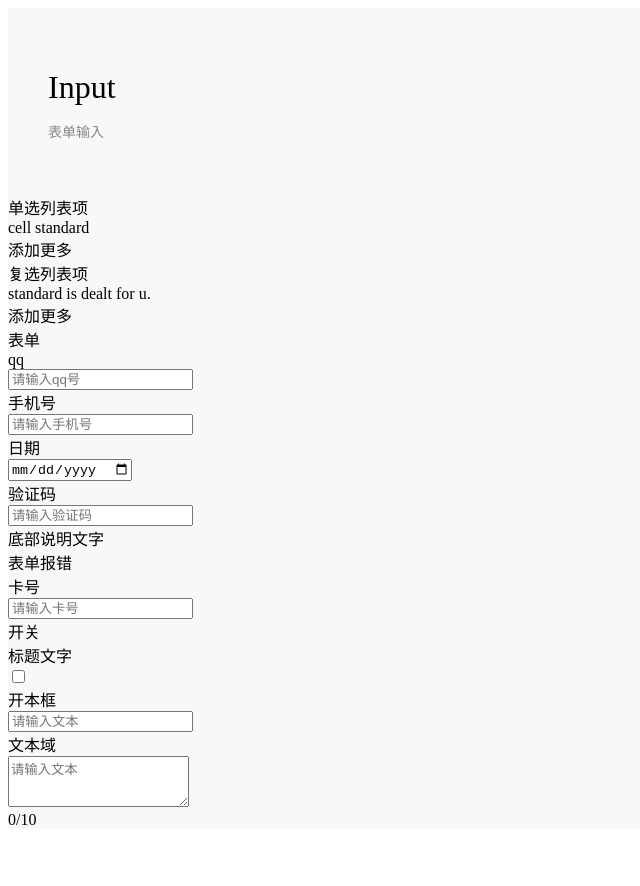
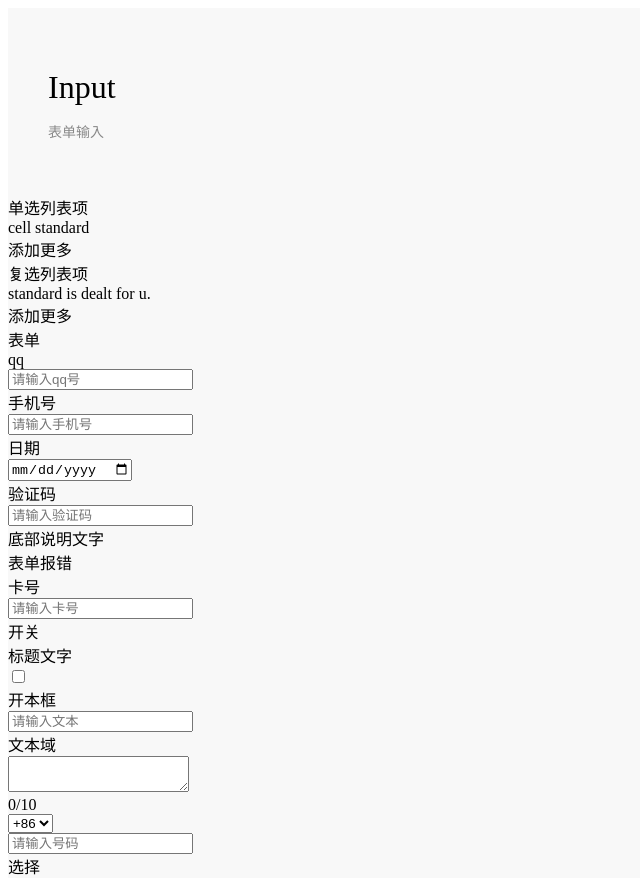
Before and after one commit to Allison12345/weui-react, a React (Create React App) app: page /input in a window 1280 px wide. Shown: the whole page, without its empty margins (0-640 px from the left). Before the commit the page ends 837 px from the top, so only its background shows below. Built offline with nearby package versions, Linux system fonts and the light colour scheme.

Commit message:
article page

```diff
--- /dev/null
+++ b/src/components/WeuiArticle/index.js
@@ -0,0 +1,21 @@
+import React from 'react'
+
+const WeuiArticle = () => {
+  return (
+    <article className="weui-article">
+      <h1>大标题</h1>
+      <section>
+        <h2>章标题</h2>
+        <section>
+          <h3>1,1节标题</h3>
+          <p>content</p>
+          <p>
+            <img src={require('../../assets/imgs/IMG_1.png')} alt="1" />
+            <img src={require('../../assets/imgs/IMG_2.png')} alt="2" />
+          </p>
+        </section>
+      </section>
+    </article>
+  )
+}
+export default WeuiArticle
--- a/src/components/WeuiCell/index.js
+++ b/src/components/WeuiCell/index.js
@@ -3,12 +3,13 @@ import React from 'react'
 import classnames from 'classnames'
 import { renderProp } from '../../utils/render'
 
-const WeuiCell = ({ hd, bd, ft, type, onClick, isLabel }) => {
+const WeuiCell = ({ hd, bd, ft, type, onClick, isLabel, before }) => {
   return (
     <div
       className={classnames('weui-cell', {
         [`weui-cell_${type}`]: type,
-        'weui-check__label': isLabel
+        'weui-check__label': isLabel,
+        'weui-cell_select-before': before
       })}
       onClick={onClick}
     >
--- /dev/null
+++ b/src/components/WeuiSelect/index.js
@@ -0,0 +1,13 @@
+import React from 'react'
+
+const WeuiSelect = () => {
+  return (
+    <select className="weui-select">
+      <option>+86</option>
+      <option>+80</option>
+      <option>+84</option>
+      <option>+87</option>
+    </select>
+  )
+}
+export default WeuiSelect
--- /dev/null
+++ b/src/components/WeuiTextarea/index.js
@@ -0,0 +1,13 @@
+import React, { Fragment } from 'react'
+
+const WeuiTextarea = props => {
+  return (
+    <Fragment>
+      <textarea className="weui-textarea" />
+      <div className="weui-textarea-counter">
+        <span>{`${props.textareaStr.length}/${props.limit}`}</span>
+      </div>
+    </Fragment>
+  )
+}
+export default WeuiTextarea
--- /dev/null
+++ b/src/pages/Article/index.js
@@ -0,0 +1,13 @@
+import React from 'react'
+
+import Page from '../../components/Page'
+import WeuiArticle from '../../components/WeuiArticle'
+
+const Article = () => {
+  return (
+    <Page title="Article" desc="文章">
+      <WeuiArticle />
+    </Page>
+  )
+}
+export default Article
--- a/src/pages/Input/index.js
+++ b/src/pages/Input/index.js
@@ -1,22 +1,12 @@
-import React, { Component, Fragment } from 'react'
+import React from 'react'
 
 import Page from '../../components/Page'
 import WeuiCells from '../../components/WeuiCells'
 import WeuiCell from '../../components/WeuiCell'
+import WeuiTextarea from '../../components/WeuiTextarea'
+import WeuiSelect from '../../components/WeuiSelect'
 
-class Input extends Component {
-  constructor(props) {
-    super(props)
-    this.state = {
-      limit: 10,
-      textareaStr: ''
-    }
-  }
-  onInputChange = e => {
-    console.log(e.target.value)
-    this.setState({ textareaStr: e.target.value })
-  }
-  render() {
+const Input = () => {
   return (
     <Page title="Input" desc="表单输入">
       <WeuiCells title="单选列表项" />
@@ -109,26 +99,34 @@ class Input extends Component {
       <WeuiCells title="文本域" />
       <WeuiCells type="form">
         <WeuiCell
-            bd={() => (
-              <Fragment>
-                <textarea
-                  className="weui-textarea"
+          hd={() => (
+            <WeuiTextarea
               rows="3"
+              limit="10"
+              textareaStr=""
               placeholder="请输入文本"
-                  onInput={e => this.onInputChange(e)}
             />
-                <div className="weui-textarea-counter">
-                  <span>
-                    {`${this.state.textareaStr.length}/${this.state.limit}`}
-                  </span>
-                </div>
-              </Fragment>
           )}
         />
       </WeuiCells>
+      <WeuiCells>
+        <WeuiCell
+          type="select"
+          before
+          hd={() => <WeuiSelect />}
+          bd={() => (
+            <input
+              className="weui-input"
+              type="number"
+              pattern="[0-9]*"
+              placeholder="请输入号码"
+            />
+          )}
+        />
+      </WeuiCells>
+      <WeuiCells title="选择" />
     </Page>
   )
 }
-}
 
 export default Input
--- a/src/router/routes.js
+++ b/src/router/routes.js
@@ -1,7 +1,12 @@
 import Home from '../pages/Home'
 import Buttons from '../pages/Buttons'
 import Input from '../pages/Input'
+import Article from '../pages/Article'
 const routes = [
+  {
+    path: '/article',
+    component: Article
+  },
   {
     path: '/input',
     component: Input
```
Lines whose indentation alone changed are shown as unchanged.
